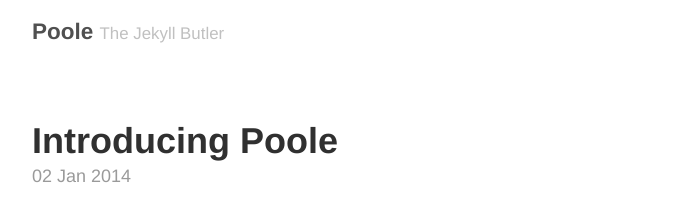
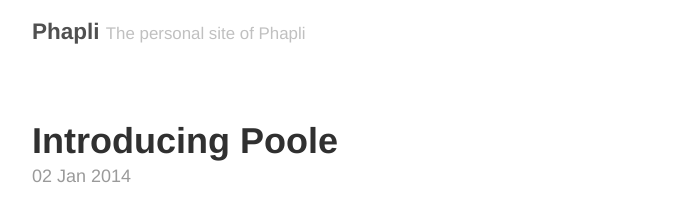
Before and after one commit to phapli/phapli.github.io, a Jekyll site: the page built from index.html, in a window 1280 px wide. Shown: the top 212 px of the page, without its empty margins (293-985 px from the left). Built offline with Jekyll 4.4.1, drawn with Linux system fonts in a browser that asks for light colours; the list of posts is cut into pages by our own code.

Commit message:
edit config

```diff
--- a/_config.yml
+++ b/_config.yml
@@ -5,9 +5,9 @@
 relative_permalinks: true
 
 # Setup
-title:               Poole
-tagline:             The Jekyll Butler
-url:                 http://getpoole.com
+title:               Phapli
+tagline:             The personal site of Phapli
+url:                 http://phapli.github.io
 paginate:            1
 baseurl:             ""
 
@@ -20,11 +20,11 @@
 
 # About/contact
 author:
-  name:              Mark Otto
+  name:              Tien Tin
   url:               https://twitter.com/mdo
-  email:             markdotto@gmail.com
+  email:             phapli1991@gmail.com
 
 # Custom vars
-version:             2.0.0
+version:             1.0.0
 github:
-  repo:              https://github.com/poole/poole
+  repo:              https://github.com/phapli/phapli.github.io
```
